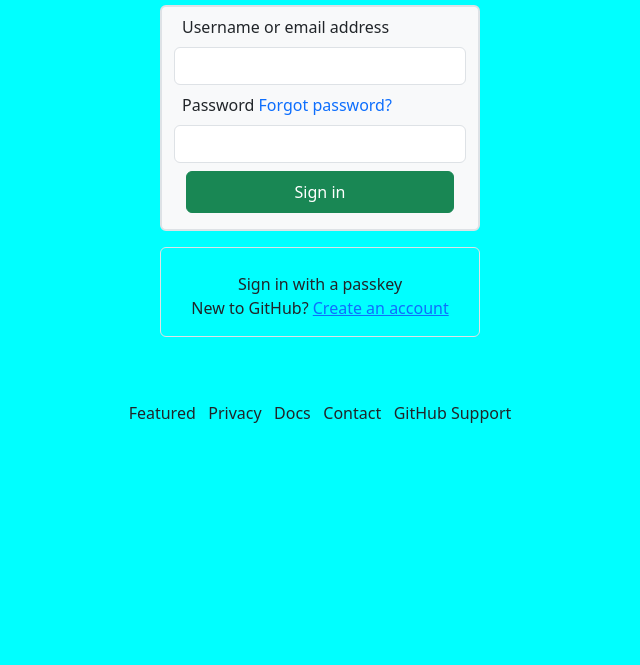
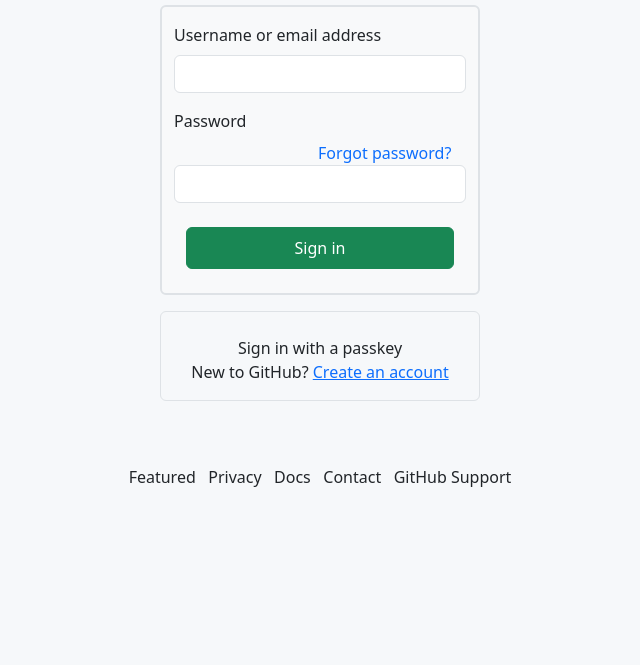
Before and after one commit to SwaragCm/GitHub-Replica, a plain HTML site: page index.html in a window 1280 px wide. Shown: the part 135-800 px from the top of the page, without its empty margins (320-960 px from the left). Drawn offline with nearby package versions, Linux system fonts and the light colour scheme.

Commit message:
git commit -m "perfecto"

```diff
--- a/index.html
+++ b/index.html
@@ -12,7 +12,7 @@
     }
 </style>
 </head>
-<body style="background-color: aqua;">
+<body style="background-color: #f6f8fa;">
         <!-- Logo and Title -->
     <div class="container text-center mt-5">
         <div class="logo "><img src="./img/github-icon-1.png" class="" alt="img"></div>
@@ -22,17 +22,17 @@
         <!-- section 1 -->
     <div class="container border border-2 rounded bg-light w-25">
         <form action=""></form>
-        <label for="" class="p-2">Username or email address</label>
+        <label for="" class="pt-3 pb-2">Username or email address</label>
         <input type="text" class="form-control">
-        <label for="" class="p-2">Password <a href="#" class="text-decoration-none">Forgot password?</a></label>
-        <input type="password" class="form-control">
-            <div class="container text-center">
+        <label for="" class="pt-3 pb-2">Password </label><label class="ms-5 ps-5"><a href="#" class="text-decoration-none ms-5">Forgot password?</a></label>
+        <input type="password" class="form-control ">
+            <div class="container text-center pt-3 pb-2">
             <button class="btn btn-success mt-2 mb-3 w-100 p-2 ">Sign in</button>
             </div>
     </div>
 
             <!-- section 2 -->
-    <div class="container text-center border rounded w-25 mt-3 mb-2 pb-3 pt-0"><br>Sign in with a passkey
+    <div class="container text-center border rounded w-25 mt-3 pb-3"><br>Sign in with a passkey
         <br>New to GitHub? <a href="">Create an account</a>
     </div>
 
```
